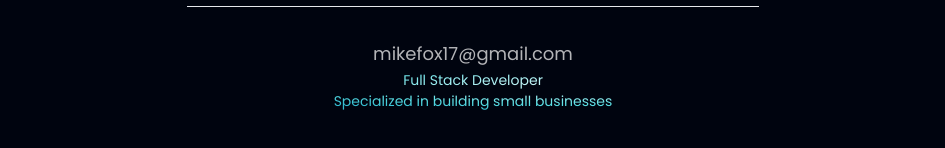
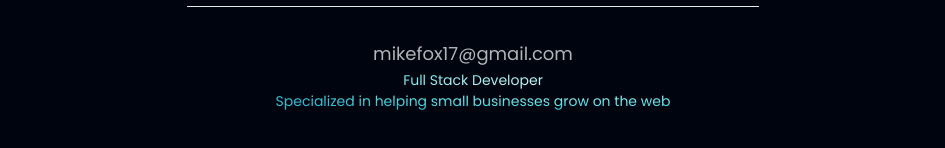
Before and after one commit to mikefox17/portfoliomf, a React (Vite) app: page / in a window 1280 px wide. Shown: the part 4023-4171 px from the top of the page, without its empty margins (167-1112 px from the left). Built offline with nearby package versions, Linux system fonts and the light colour scheme.

Commit message:
edited some copy

```diff
--- a/src/components/Contact.jsx
+++ b/src/components/Contact.jsx
@@ -75,7 +75,7 @@ const Contact = () => {
               <p className={styles.paragraph2}>
                 Full Stack Developer
                 <br />
-                Specialized in building small businesses
+                Specialized in helping small businesses grow on the web
               </p>
             </div>
           </div>
```
